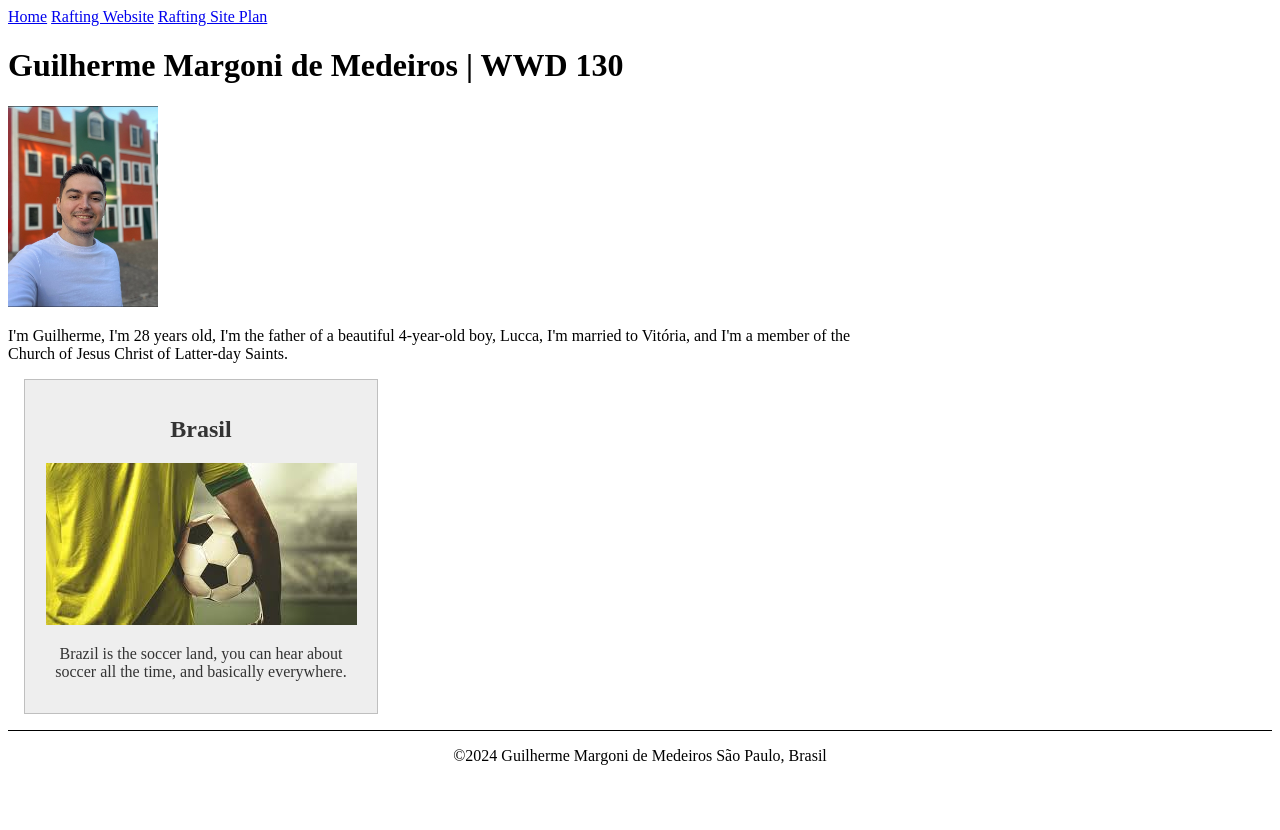
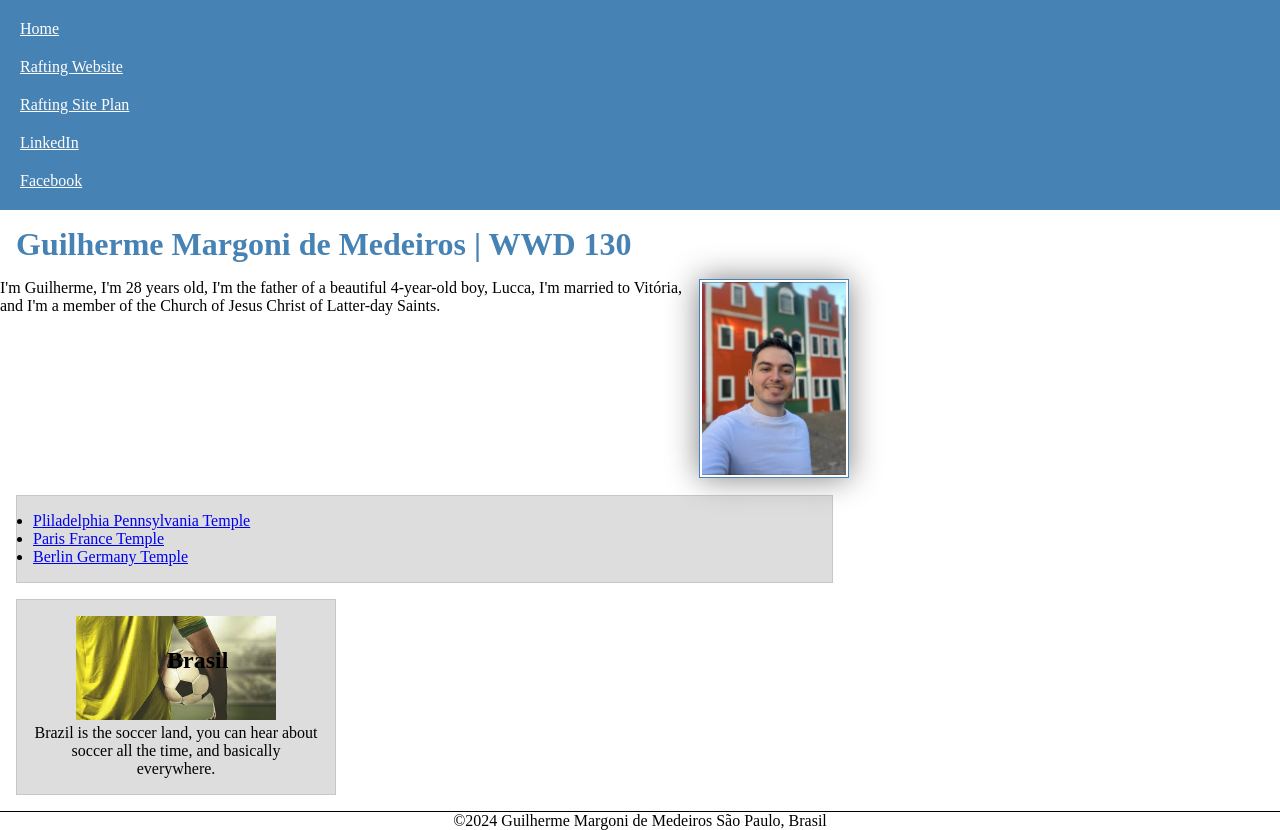
Before and after one commit to guimargoni/wdd130, a plain HTML site: page index.html in a window 1280 px wide. Before the commit the page ends 800 px from the top, so only its background shows below. Drawn offline with Linux system fonts and the light colour scheme.

Commit message:
W03: Enhancing Your Course Home Page

```diff
--- a/index.html
+++ b/index.html
@@ -14,16 +14,23 @@
                 <a href="#">Home</a>
                 <a href="wwr/">Rafting Website</a>
                 <a href="wwr/site-plan-rafting">Rafting Site Plan</a>
+                <a href="https://www.linkedin.com/in/guilherme-margoni-de-medeiros-222406169/">LinkedIn</a>
+                <a href="https://www.facebook.com">Facebook</a>
             </nav>
         </header>
         <main>
             <h1>Guilherme Margoni de Medeiros | WWD 130</h1>
             <img src="images/profile.jpg" alt="Guilherme Margoni de Medeiros" width="200">
             <p>I'm Guilherme, I'm 28 years old, I'm the father of a beautiful 4-year-old boy, Lucca, I'm married to Vitória, and I'm a member of the Church of Jesus Christ of Latter-day Saints.</p>
+            <ul class="box">
+                <li><a href="https://www.churchofjesuschrist.org/temples/details/philadelphia-pennsylvania-temple" target="_blank">Pliladelphia Pennsylvania Temple</a></li>
+                <li><a href="https://www.churchofjesuschrist.org/temples/details/paris-france-temple" target="_blank">Paris France Temple</a></li>
+                <li><a href="https://www.churchofjesuschrist.org/temples/details/lima-peru-los-olivos-temple" target="_blank">Berlin Germany Temple</a></li>
+            </ul>
         </main>
-        <aside>
+        <aside class="box">
             <h2>Brasil</h2>
-            <img src="images/brasil.jpeg">
+            <img alt="Image of Brasil!" src="images/brasil.jpeg">
             <p> Brazil is the soccer land, you can hear about soccer all the time, and basically everywhere.</p>
         </aside>
         <footer>
@@ -32,4 +39,5 @@
             </p>
         </footer>
     </body>
+    <!-- Last Modified 29/06/2024 -->
 </html>
--- a/styles/styles.css
+++ b/styles/styles.css
@@ -1,12 +1,38 @@
+nav {
+    background-color: steelblue;
+    padding: 10px;
+}
+
+nav a {
+    color: white;
+    padding: 10px;
+    display: block;
+}
+
+h1 {
+    color: steelblue;
+    padding: .5em;
+}
+
 main {
     max-width: 849px;
 }
+
 main img{
     width: 150px;
     height: auto;
+    border: 1px solid steelblue;
+    padding: 2px;
+    box-shadow: 0 0 30px gray;
+    float: right;
+    margin: 0 0 1rem 1rem;
 }
 
-aside{
+main p{
+    min-height: 200px;
+}
+
+aside {
     width: 20rem;
     margin: 1rem;
     border: 1px solid rgba(0,0,0,0.2);
@@ -14,6 +40,18 @@ aside{
     background-color: #eee;
     color: #333;
     text-align: center;
+    position: relative;
+}
+
+aside img{
+    width: 200px;
+    height: auto;
+}
+
+aside h2 {
+    position: absolute;
+    top: 47px;
+    left: 150px;
 }
 
 p { padding: 0;}
@@ -23,3 +61,19 @@ footer {
     border-top: 1px solid #000;
     text-align: center;
 }
+
+* {
+    margin: 0;
+    padding: 0;
+    box-sizing: border-box;
+}
+
+/* Class Selectors*/
+
+.box {
+    margin: 1rem;
+    border: 1px solid rgba(0, 0, 0, .1);
+    padding: 1rem;
+    background-color: #ddd;
+    color: #000;
+}
```
